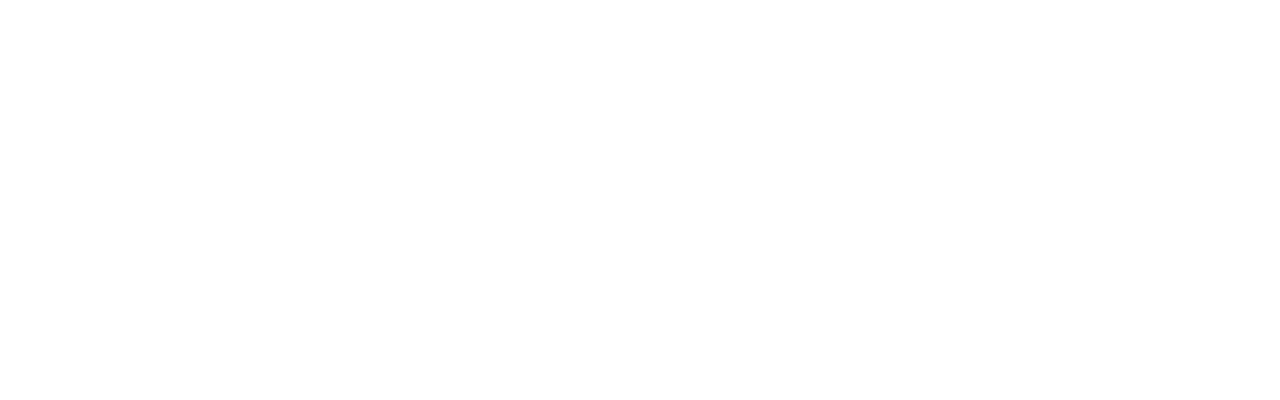
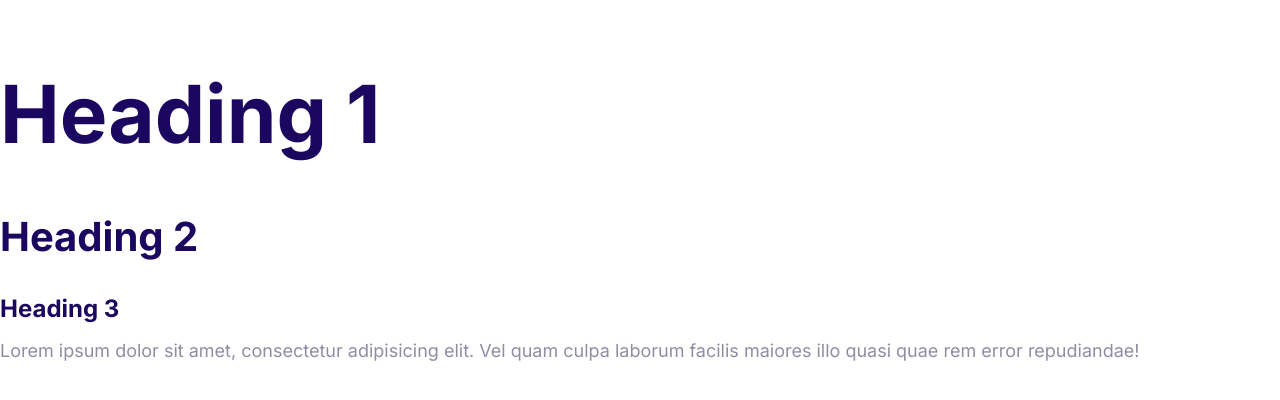
Before and after one commit to AsishPandey12/Cloud-Hub, a plain HTML site: page index.html in a window 1280 px wide. Drawn offline with Linux system fonts and the light colour scheme.

Commit message:
Define the styles for the fonts.

```diff
--- a/css/style.css
+++ b/css/style.css
@@ -5,3 +5,57 @@
   --color-heading: #1b0760;
   --color-body: #918ca4;
 }
+
+html {
+  /* 62.5% of 16px = 10px; */
+  font-size: 62.5%;
+}
+
+body {
+  font-family: Inter, Arial, Helvetica, sans-serif;
+  font-size: 2.4rem;
+  line-height: 1.5;
+  color: var(--color-body);
+}
+
+h1,
+h2,
+h3 {
+  color: var(--color-heading);
+  margin-bottom: 1rem;
+}
+
+h1 {
+  /* 1rem - 1 x font size of the html element */
+  font-size: 7rem;
+}
+
+h2 {
+  font-size: 4rem;
+}
+
+h3 {
+  font-size: 3rem;
+}
+
+p {
+  margin-top: 0;
+}
+
+@media screen and (min-width: 1024px) {
+  body {
+    font-size: 1.8rem;
+  }
+
+  h1 {
+    font-size: 8rem;
+  }
+
+  h2 {
+    font-size: 4rem;
+  }
+
+  h3 {
+    font-size: 2.4rem;
+  }
+}
--- a/index.html
+++ b/index.html
@@ -5,7 +5,21 @@
     <meta name="viewport" content="width=device-width, initial-scale=1.0" />
     <link rel="stylesheet" href="css/normalize.css" />
     <link rel="stylesheet" href="css/style.css" />
+    <link rel="preconnect" href="https://fonts.googleapis.com" />
+    <link rel="preconnect" href="https://fonts.gstatic.com" crossorigin />
+    <link
+      href="https://fonts.googleapis.com/css2?family=Inter:ital,opsz,wght@0,14..32,100..900;1,14..32,100..900&display=swap"
+      rel="stylesheet"
+    />
     <title>Document</title>
   </head>
-  <body></body>
+  <body>
+    <h1>Heading 1</h1>
+    <h2>Heading 2</h2>
+    <h3>Heading 3</h3>
+    <p>
+      Lorem ipsum dolor sit amet, consectetur adipisicing elit. Vel quam culpa
+      laborum facilis maiores illo quasi quae rem error repudiandae!
+    </p>
+  </body>
 </html>
```
